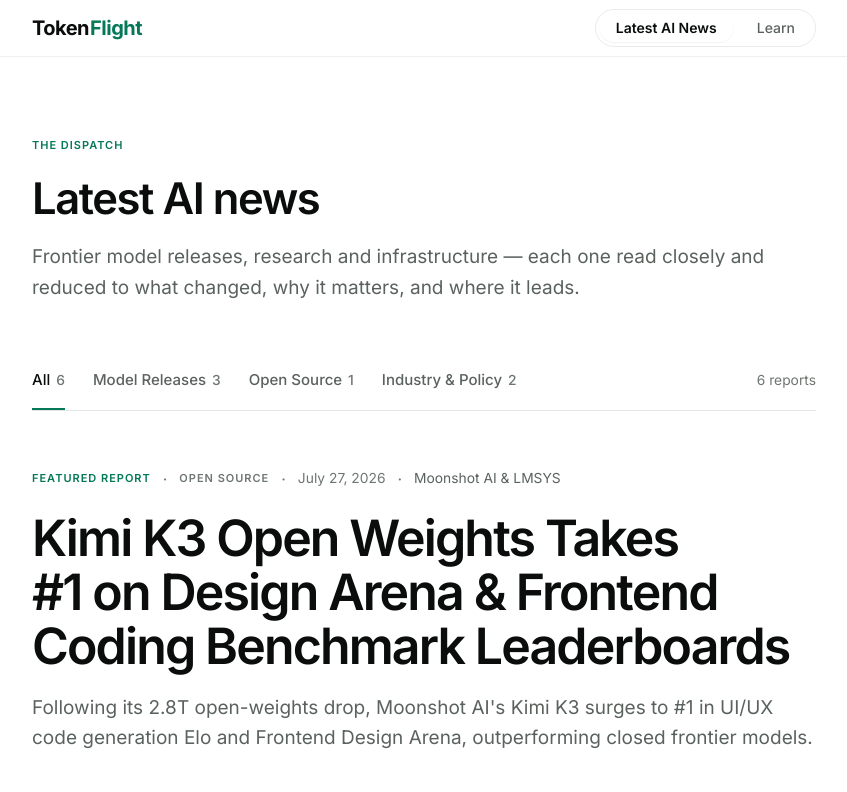
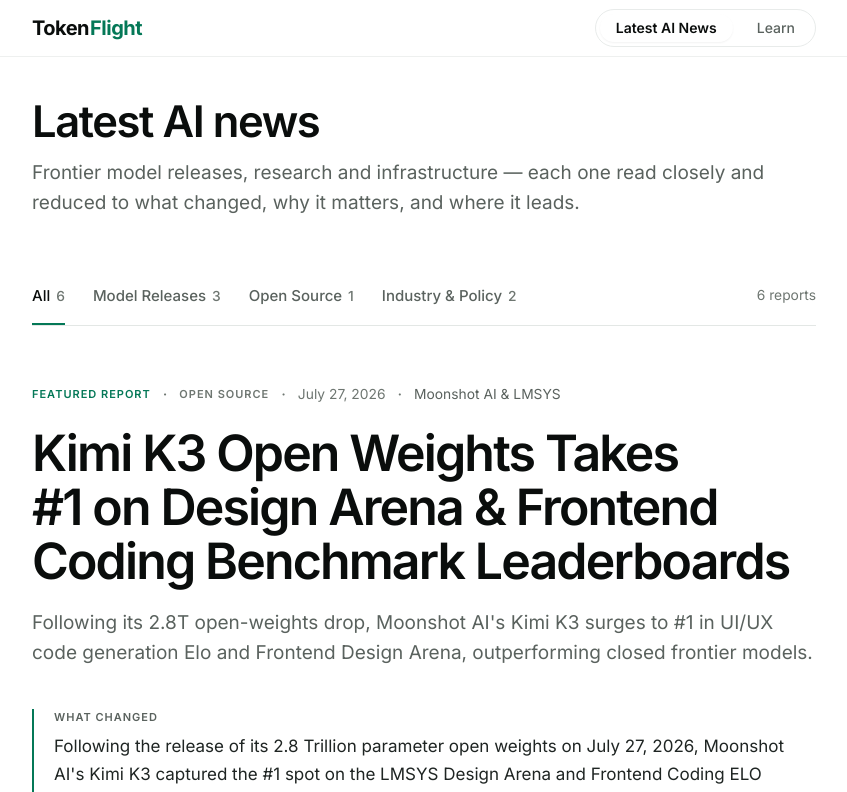
Before and after one commit to moseslmathew/token-flight, a Next.js app: page / in a window 1280 px wide. Shown: the top 792 px of the page, without its empty margins (216-1063 px from the left). Built offline with nearby package versions, Linux system fonts and the light colour scheme.

Commit message:
style: remove redundant eyebrow headers to clean up masthead titles

```diff
--- a/app/learn/page.tsx
+++ b/app/learn/page.tsx
@@ -16,10 +16,9 @@
   );
 
   return (
-    <div className="measure-wide px-4 pb-8 pt-14 sm:px-6 sm:pt-20">
+    <div className="measure-wide px-4 pb-8 pt-6 sm:px-6 sm:pt-10">
       {/* Masthead */}
-      <header className="animate-rise-in space-y-5">
-        <span className="eyebrow block text-accent">Interactive Engineering Guides</span>
+      <header className="animate-rise-in space-y-3">
         <h1 className="text-h1 font-semibold text-ink-strong">
           Understanding artificial intelligence from first principles
         </h1>
--- a/app/page.tsx
+++ b/app/page.tsx
@@ -248,10 +248,9 @@
     : filteredNews;
 
   return (
-    <div className="measure-wide px-4 pb-8 pt-14 sm:px-6 sm:pt-20">
+    <div className="measure-wide px-4 pb-8 pt-6 sm:px-6 sm:pt-10">
       {/* Masthead */}
-      <header className="animate-rise-in space-y-5">
-        <span className="eyebrow block text-accent">The Dispatch</span>
+      <header className="animate-rise-in space-y-3">
         <h1 className="text-h1 font-semibold text-ink-strong">Latest AI news</h1>
         <p className="text-lede text-ink-muted">
           Frontier model releases, research and infrastructure — each one read closely and reduced
```
